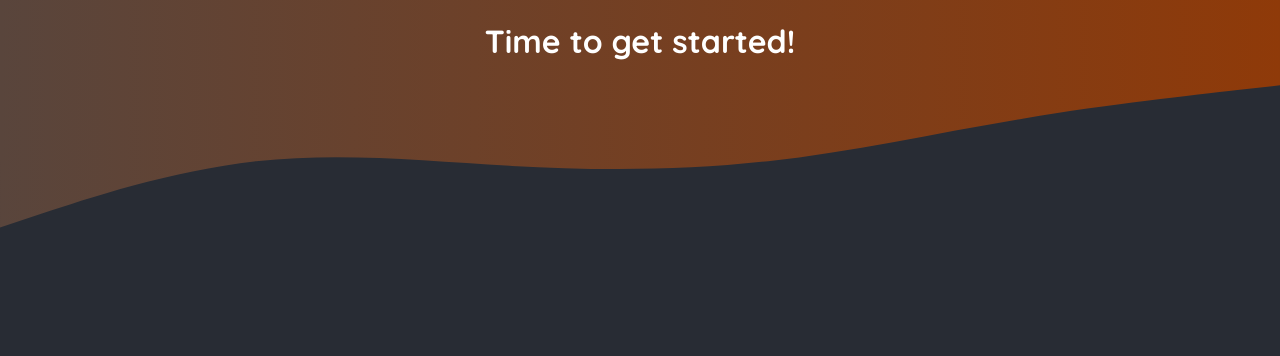
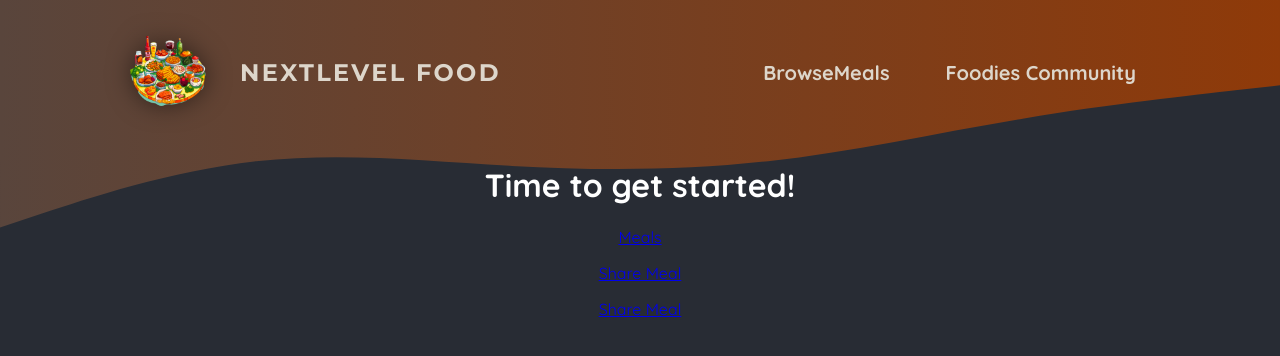
Before and after one commit to VrushabBayas/zaggy, a Next.js app: page / in a window 1280 px wide. Shown: the top 356 px of the page. Built offline with nearby package versions, Linux system fonts and the light colour scheme.

Commit message:
basic routing setup

```diff
--- a/app/layout.js
+++ b/app/layout.js
@@ -1,8 +1,9 @@
-import './globals.css';
+import MainHeader from "@/components/main-header";
+import "./globals.css";
 
 export const metadata = {
-  title: 'NextLevel Food',
-  description: 'Delicious meals, shared by a food-loving community.',
+  title: "NextLevel Food",
+  description: "Delicious meals, shared by a food-loving community.",
 };
 
 export default function RootLayout({ children }) {
@@ -15,11 +16,11 @@
               <linearGradient id="gradient" x1="0%" y1="0%" x2="100%" y2="0%">
                 <stop
                   offset="0%"
-                  style={{ stopColor: '#59453c', stopOpacity: '1' }}
+                  style={{ stopColor: "#59453c", stopOpacity: "1" }}
                 />
                 <stop
                   offset="100%"
-                  style={{ stopColor: '#8f3a09', stopOpacity: '1' }}
+                  style={{ stopColor: "#8f3a09", stopOpacity: "1" }}
                 />
               </linearGradient>
             </defs>
@@ -29,7 +30,7 @@
             ></path>
           </svg>
         </div>
-
+        <MainHeader />
         {children}
       </body>
     </html>
--- /dev/null
+++ b/app/meals/[mealslug]/page.js
@@ -0,0 +1,5 @@
+import React from "react";
+
+export default function MealDetails() {
+  return <h1>Meal Details</h1>;
+}
--- /dev/null
+++ b/app/meals/page.js
@@ -0,0 +1,5 @@
+import React from "react";
+
+export default function MealsPage() {
+  return <h1>MealsPage</h1>;
+}
--- /dev/null
+++ b/app/meals/share/page.js
@@ -0,0 +1,5 @@
+import React from "react";
+
+export default function ShareMealPage() {
+  return <h1>ShareMeal</h1>;
+}
--- a/app/page.js
+++ b/app/page.js
@@ -1,9 +1,20 @@
+import Link from "next/link";
+
 export default function Home() {
   return (
     <main>
-      <h1 style={{ color: 'white', textAlign: 'center' }}>
+      <h1 style={{ color: "white", textAlign: "center" }}>
         Time to get started!
       </h1>
+      <p style={{ color: "white", textAlign: "center" }}>
+        <Link href="/meals">Meals</Link>
+      </p>
+      <p style={{ color: "white", textAlign: "center" }}>
+        <Link href="/meals/share">Share Meal</Link>
+      </p>
+      <p style={{ color: "white", textAlign: "center" }}>
+        <Link href="/community">Share Meal</Link>
+      </p>
     </main>
   );
 }
--- /dev/null
+++ b/components/main-header.js
@@ -0,0 +1,27 @@
+import Link from "next/link";
+import React from "react";
+import logoImg from "@/assets/logo.png";
+
+import classes from "./main-header.module.css";
+import Image from "next/image";
+
+export default function MainHeader() {
+  return (
+    <header className={classes.header}>
+      <Link href="/" className={classes.logo}>
+        <Image src={logoImg} alt="logo" priority />
+        NextLevel Food
+      </Link>
+      <nav className={classes.nav}>
+        <ul>
+          <li>
+            <Link href="/meals">BrowseMeals</Link>
+          </li>
+          <li>
+            <Link href="/community">Foodies Community</Link>
+          </li>
+        </ul>
+      </nav>
+    </header>
+  );
+}
--- /dev/null
+++ b/components/main-header.module.css
@@ -0,0 +1,67 @@
+.header {
+    display: flex;
+    justify-content: space-between;
+    align-items: center;
+    padding: 2rem 1rem;
+  }
+
+  @media (min-width: 768px) {
+    .header {
+      padding: 2rem 10%;
+    }
+  }
+
+  .nav ul {
+    list-style: none;
+    margin: 0;
+    padding: 0;
+    display: flex;
+    gap: 1.5rem;
+    /* font-family: 'Montserrat', sans-serif; */
+    font-size: 1.25rem;
+  }
+
+  .nav a {
+    text-decoration: none;
+    color: #ddd6cb;
+    font-weight: bold;
+    padding: 0.5rem 1rem;
+    border-radius: 0.5rem;
+  }
+
+  .nav a:hover,
+  .nav a:active {
+    background: linear-gradient(90deg, #ff8a05, #f9b331);
+    background-clip: text;
+    -webkit-background-clip: text;
+    -webkit-text-fill-color: transparent;
+    text-shadow: 0 0 18px rgba(248, 190, 42, 0.8);
+  }
+
+  .active {
+    background: linear-gradient(90deg, #ff8a05, #f9b331);
+    background-clip: text;
+    -webkit-background-clip: text;
+    -webkit-text-fill-color: transparent;
+  }
+
+  .logo {
+    display: flex;
+    align-items: center;
+    justify-content: center;
+    gap: 2rem;
+    text-decoration: none;
+    color: #ddd6cb;
+    font-weight: bold;
+    font-family: 'Montserrat', sans-serif;
+    letter-spacing: 0.15rem;
+    text-transform: uppercase;
+    font-size: 1.5rem;
+  }
+
+  .logo img {
+    width: 5rem;
+    height: 5rem;
+    object-fit: contain;
+    filter: drop-shadow(0 0 0.75rem rgba(0, 0, 0, 0.5));
+  }
```
Also changed, not shown: app/community/page.js (added, +7 -0 lines), 1 other file (tests, documents, lock files or other folders).
